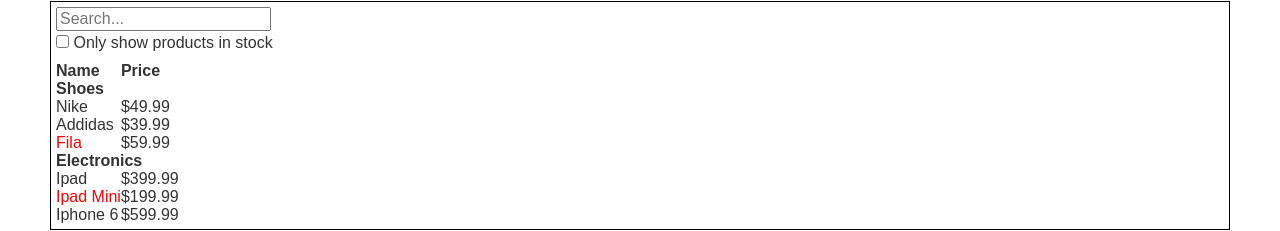
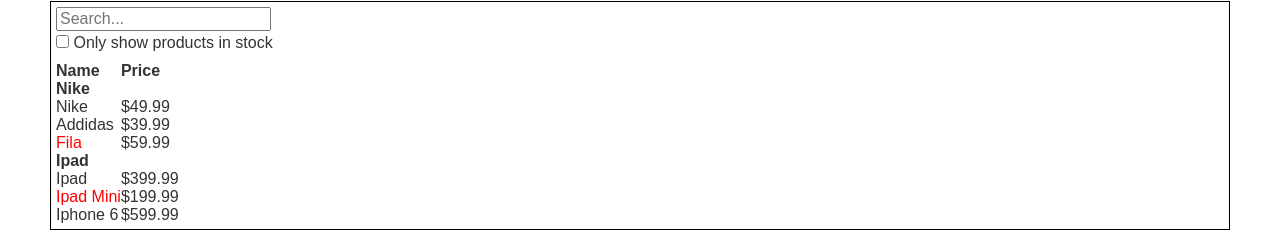
Before and after one commit to bdog72/React_Practice_April, a React app: page / in a window 1280 px wide. Shown: the part 2419-2650 px from the top of the page. Built offline with nearby package versions, Linux system fonts and the light colour scheme.

Commit message:
finished another example

```diff
--- a/src/components/FilterableProductTable.js
+++ b/src/components/FilterableProductTable.js
@@ -1,66 +1,4 @@
 import React, { Component } from 'react'
-
-//   render () {
-//     return <tr><th colSpan='2'>{this.props.category}</th></tr>
-//   }
-// }
-//
-// class ProductRow extends React.Component {
-//   render () {
-//     var name = this.props.product.stocked
-//       ? this.props.product.name
-//       : <span style={{color: 'red'}}>
-//         {this.props.product.name}
-//       </span>
-//     return (
-//       <tr>
-//         <td>{name}</td>
-//         <td>{this.props.product.price}</td>
-//       </tr>
-//     )
-//   }
-// }
-//
-// class ProductTable extends React.Component {
-//   render () {
-//     var rows = []
-//     var lastCategory = null
-//     this.props.products.forEach(function (product) {
-//       if (product.category !== lastCategory) {
-//         rows.push(<ProductCategoryRow category={product.category} key={product.category} />)
-//       }
-//       rows.push(<ProductRow product={product} key={product.name} />)
-//       lastCategory = product.category
-//     })
-//     return (
-//       <table>
-//         <thead>
-//           <tr>
-//             <th>Name</th>
-//             <th>Price</th>
-//           </tr>
-//         </thead>
-//         <tbody>{rows}</tbody>
-//       </table>
-//     )
-//   }
-// }
-//
-// class SearchBar extends React.Component {
-//   render () {
-//     return (
-//       <form>
-//         <input type='text' placeholder='Search...' />
-//         <p>
-//           <input type='checkbox' />
-//           {' '}
-//           Only show products in stock
-//         </p>
-//       </form>
-//     )
-//   }
-// }
-//
 
 class ProductCategoryRow extends React.Component {
   render () {
@@ -88,9 +26,13 @@
   render () {
     var rows = []
     var lastCategory = null
-    this.props.products.forEach(function (product) {
+    this.props.products.forEach((product) => {
+      if (product.name.indexOf(this.props.filterText) === -1 ||
+    (!product.stocked && this.props.inStockOnly)) {
+        return
+      }
       if (product.category !== lastCategory) {
-        rows.push(<ProductCategoryRow category={product.category} key={product.category} />)
+        rows.push(<ProductCategoryRow category={product.name} key={product.category} />)
       }
       rows.push(<ProductRow product={product} key={product.name} />)
       lastCategory = product.category
@@ -110,12 +52,35 @@
 }
 
 class SearchBar extends React.Component {
+  constructor (props) {
+    super(props)
+    this.handleFilterTextInputChange = this.handleFilterTextInputChange.bind(this)
+    this.handleInStockInputChange = this.handleInStockInputChange.bind(this)
+  }
+
+  handleFilterTextInputChange (e) {
+    this.props.onFilterTextInput(e.target.value)
+  }
+
+  handleInStockInputChange (e) {
+    this.props.onInStockInput(e.target.checked)
+  }
+
   render () {
     return (
       <form>
-        <input type='text' placeholder='Search...' />
+        <input
+          type='text'
+          placeholder='Search...'
+          value={this.props.filterText}
+          onChange={this.handleFilterTextInputChange}
+      />
         <p>
-          <input type='checkbox' />
+          <input
+            type='checkbox'
+            checked={this.props.inStockOnly}
+            onChange={this.handleInStockInputChange}
+       />
           {' '}
           Only show products in stock
         </p>
@@ -125,10 +90,41 @@
 }
 
 export default class FilterableProductTable extends Component {
+  constructor (props) {
+    super(props)
+    this.state = {
+      filterText: '',
+      inStockOnly: false
+    }
+
+    this.handleFilterTextInput = this.handleFilterTextInput.bind(this)
+    this.handleInStockInput = this.handleInStockInput.bind(this)
+  }
+
+  handleFilterTextInput (filterText) {
+    this.setState({
+      filterText: filterText
+    })
+  }
+
+  handleInStockInput (inStockOnly) {
+    this.setState({
+      inStockOnly: inStockOnly
+    })
+  }
   render () {
     return <div>
-      <SearchBar />
-      <ProductTable products={this.props.products} />
+      <SearchBar
+        filterText={this.state.filterText}
+        inStockOnly={this.state.inStockOnly}
+        onFilterTextInput={this.handleFilterTextInput}
+        onInStockInput={this.handleInStockInput}
+  />
+      <ProductTable
+        products={this.props.products}
+        filterText={this.state.filterText}
+        inStockOnly={this.state.inStockOnly}
+  />
     </div>
   }
 }
```
